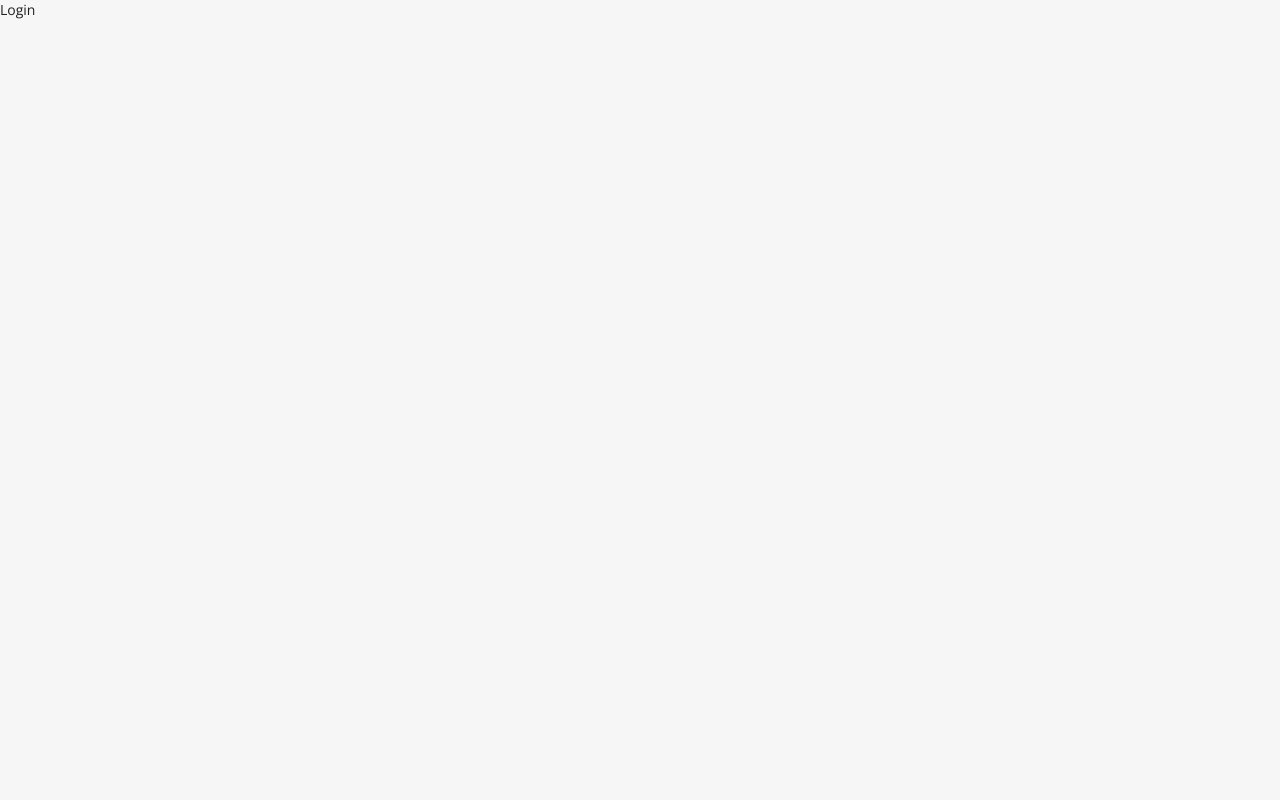
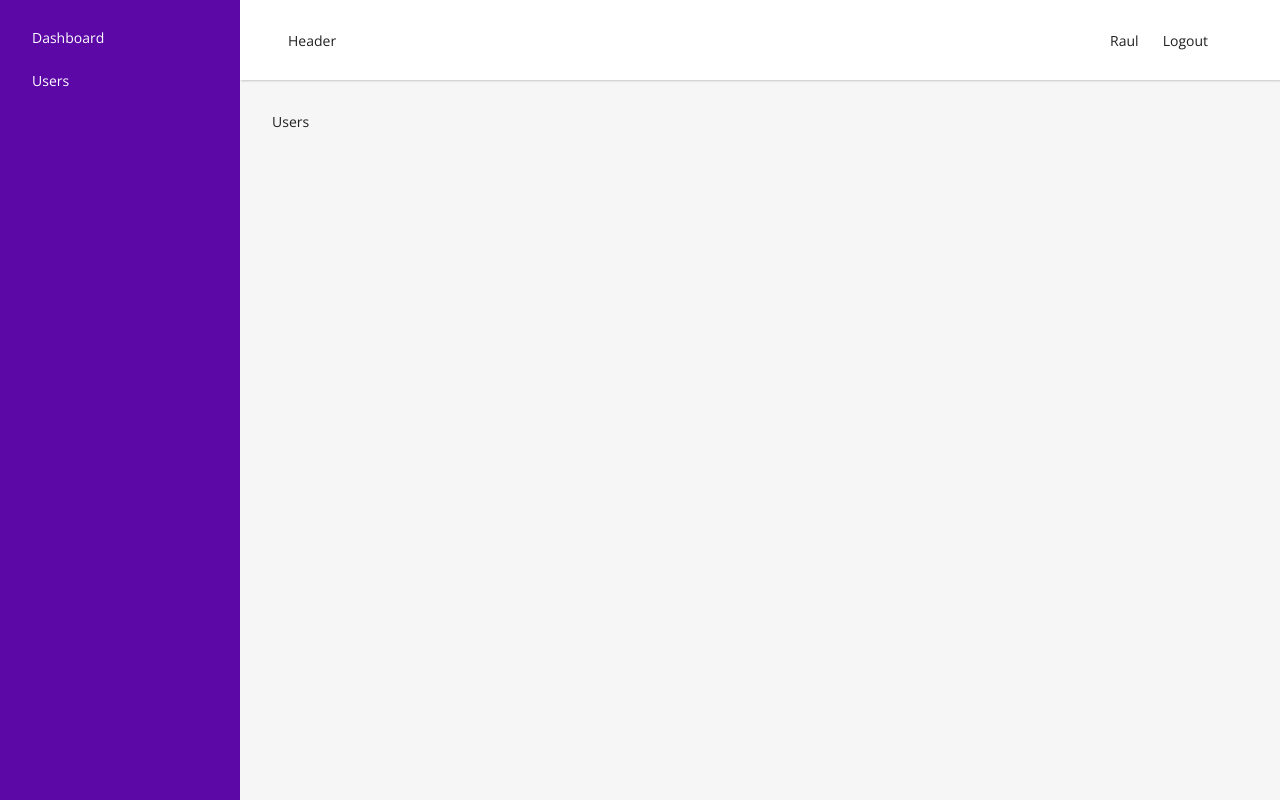
Before and after one commit to raulilma/User-CRUD-Laravel-React, a React (Vite) app in the folder react-user-app/: page /users in a window 1280 px wide. Before the commit this address led to /login. Built offline with nearby package versions, Linux system fonts and the light colour scheme.

Commit message:
add: default layout component view content - logout and aside barg

```diff
--- a/react-user-app/src/components/DefaultLayout.jsx
+++ b/react-user-app/src/components/DefaultLayout.jsx
@@ -1,4 +1,4 @@
-import { Navigate, Outlet } from "react-router-dom";
+import { Link, Navigate, Outlet } from "react-router-dom";
 import { useStateContext } from "../contexts/ContextProvider";
 
 export default function DefaultLayout() {
@@ -6,9 +6,31 @@
   if (!token) {
     return <Navigate to="/login" />;
   }
+
+  const onLogout = (ev) => {
+    ev.preventDefault();
+  };
+
   return (
-    <div>
-      <Outlet />
+    <div id="defaultLayout">
+      <aside>
+        <Link to="/dashboard">Dashboard</Link>
+        <Link to="/users">Users</Link>
+      </aside>
+      <div className="content">
+        <header>
+          <div>Header</div>
+          <div>
+            {user.name}
+            <a href="#" onClick={onLogout} className="btn-logout">
+              Logout
+            </a>
+          </div>
+        </header>
+        <main>
+          <Outlet />
+        </main>
+      </div>
     </div>
   );
 }
--- a/react-user-app/src/contexts/ContextProvider.jsx
+++ b/react-user-app/src/contexts/ContextProvider.jsx
@@ -8,8 +8,10 @@
 });
 
 export const ContextProvider = ({ children }) => {
-  const [user, setUser] = useState({});
-  const [token, _setToken] = useState(localStorage.getItem("ACCESS_TOKEN"));
+  const [user, setUser] = useState({
+    name: "Raul",
+  });
+  const [token, _setToken] = useState(123);
 
   const setToken = (token) => {
     _setToken(token);
```
